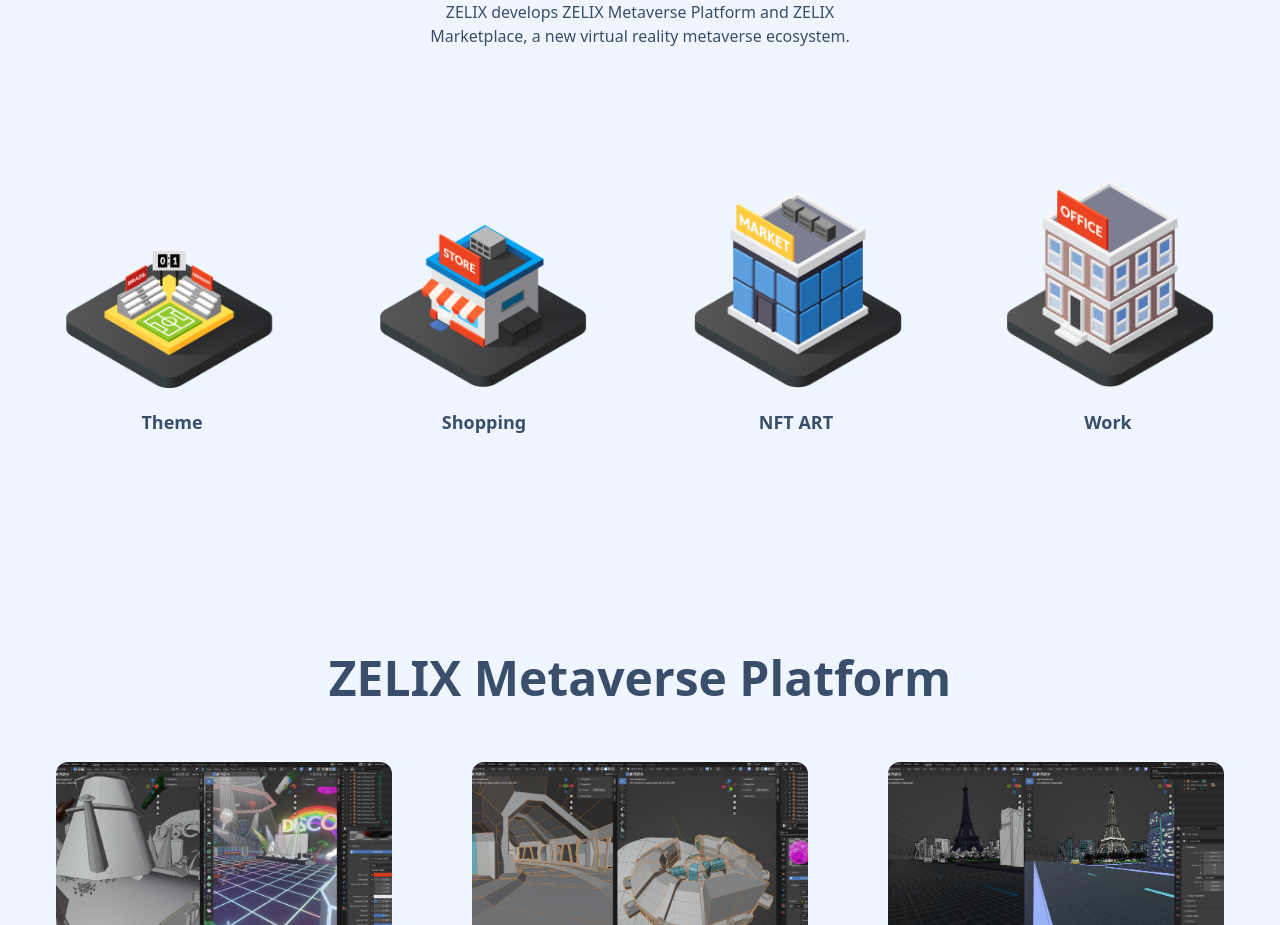
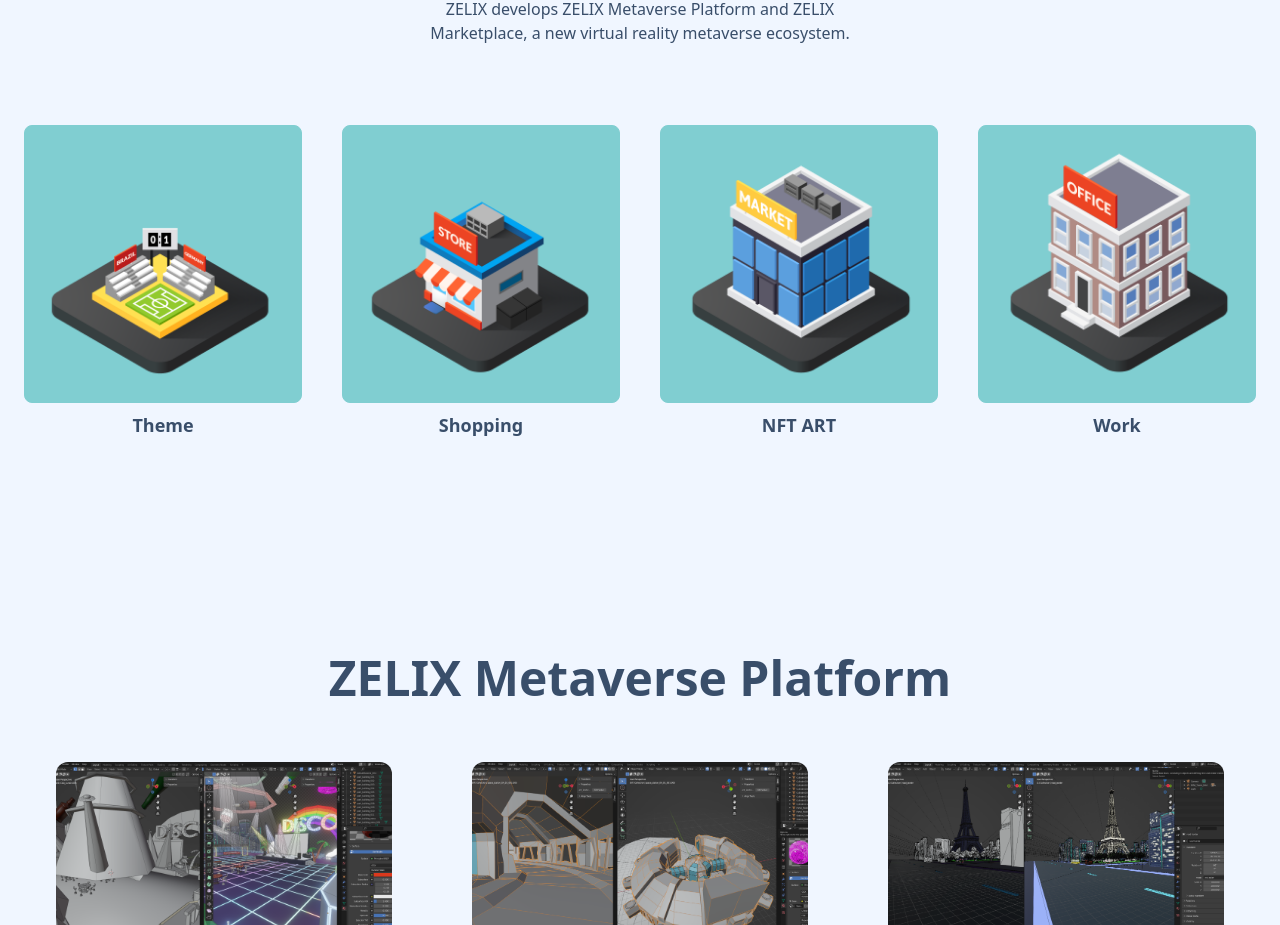
Before and after one commit to zelix-io/web, a Next.js app: page / in a window 1280 px wide. Shown: the part 1190-2115 px from the top of the page. Built offline with nearby package versions, Linux system fonts and the light colour scheme.

Commit message:
Update Whatis.tsx

```diff
--- a/src/components/main/Whatis.tsx
+++ b/src/components/main/Whatis.tsx
@@ -4,7 +4,7 @@
 
 const Whatis: React.FunctionComponent<IWhatisProps> = (props) => {
   return (
-    <div className="hero min-h-screen bg-base-200 pt-40" id='whatis'>
+    <div className="hero min-h-screen bg-base-200 pt-40" id="whatis">
       <div className="hero-content text-center flex-col">
         <div className="max-w-md">
           <h1 className="text-5xl font-bold">What is ZELIX?</h1>
@@ -19,42 +19,62 @@
           {/* <button className="btn btn-primary">Get Started</button> */}
         </div>
         <div className="mt-10">
-          <div className="grid grid-cols-1 sm:grid-cols-2 md:grid-cols-4">
-            <figure className="flex flex-col items-center px-10 pt-10">
+          <div className="grid grid-cols-1 sm:grid-cols-2 md:grid-cols-4 gap-10">
+            <figure className="flex flex-col items-center">
+              <div
+                className="btn btn-success"
+                style={{ width: 278, height: 278 }}
+              >
                 <img
                   src="/images/ZX_ThemePark.png"
                   alt="themepark"
-                className="rounded-xl"
+                  className="rounded-xl w-full"
                 />
-              <figcaption className="mt-2 text-lg font-bold">Theme</figcaption>{' '}
+              </div>
+              <figcaption className="mt-2 text-lg font-bold">Theme</figcaption>
             </figure>
-            <figure className="flex flex-col items-center px-10 pt-10">
+            <figure className="flex flex-col items-center">
+              <div
+                className="btn btn-success"
+                style={{ width: 278, height: 278 }}
+              >
                 <img
                   src="/images/ZX_Shopping.png"
                   alt="shopping"
-                className="rounded-xl"
+                  className="rounded-xl w-full"
                 />
+              </div>
               <figcaption className="mt-2 text-lg font-bold">
                 Shopping
-              </figcaption>{' '}
+              </figcaption>
             </figure>
-            <figure className="flex flex-col items-center px-10 pt-10">
+            <figure className="flex flex-col items-center">
+              <div
+                className="btn btn-success"
+                style={{ width: 278, height: 278 }}
+              >
                 <img
                   src="/images/ZX_NFTArt.png"
                   alt="nft-art"
-                className="rounded-xl"
+                  className="rounded-xl w-full"
                 />
+              </div>
               <figcaption className="mt-2 text-lg font-bold">
                 NFT ART
-              </figcaption>{' '}
+              </figcaption>
             </figure>
-            <figure className="flex flex-col items-center px-10 pt-10">
+            <figure className="flex flex-col items-center">
+              <div
+                className="btn btn-success"
+                style={{ width: 278, height: 278 }}
+              >
                 <img
                   src="/images/ZX_Work.png"
                   alt="work"
-                className="rounded-xl"
+                  className="rounded-xl w-full"
                 />
-              <figcaption className="mt-2 text-lg font-bold">Work</figcaption>{' '}
+              </div>
+              <figcaption className="mt-2 text-lg font-bold">Work</figcaption>
             </figure>
           </div>
         </div>
```
Lines whose indentation alone changed are shown as unchanged.
